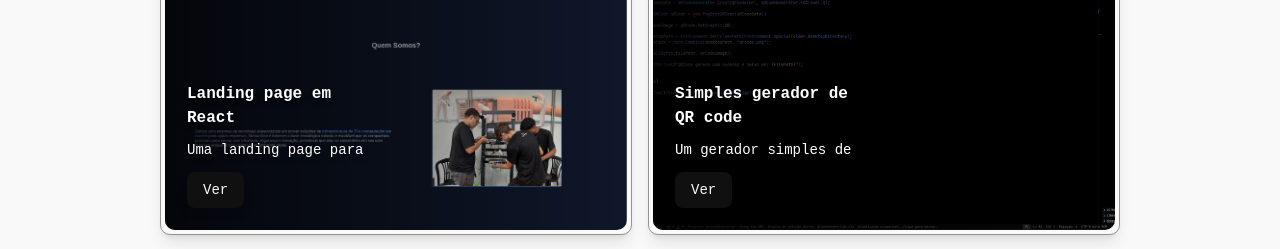
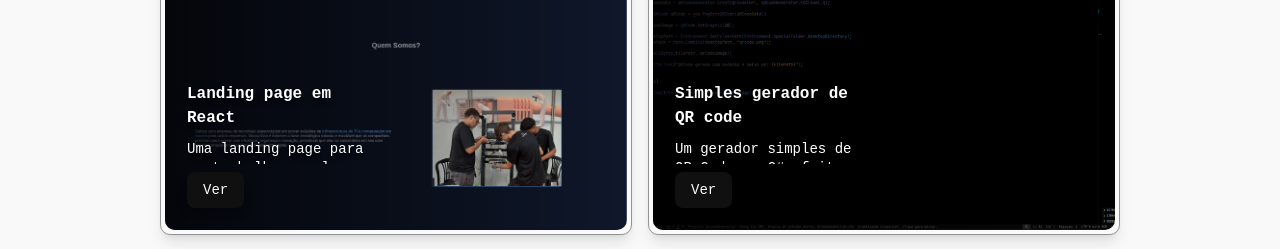
Before and after one commit to oficialThur/portfolio, a React (Vite) app: page /projetos in a window 1280 px wide. Shown: the part 370-619 px from the top of the page. Built offline with nearby package versions, Linux system fonts and the light colour scheme; no server answers.

Commit message:
card rolagem

```diff
--- a/src/router/Projects.tsx
+++ b/src/router/Projects.tsx
@@ -46,9 +46,9 @@ const Projects = () => {
                 style={{ backgroundImage: `url(${project.background})` }}
               >
                 <div className="absolute inset-0 bg-linear-to-r from-black/75 via-black/40 to-transparent" />
-                <div className="relative z-10 w-[50%] max-w-[50%] h-1/2 max-h-1/2 p-3 text-white flex flex-col overflow-hidden">
+                <div className="relative z-10 w-[50%] max-w-[50%] h-1/2 max-h-1/2 p-3 text-white flex flex-col overflow-hidden min-w-0">
                   <h3 className="text-shadow-lg text-shadow-black-100">{project.title}</h3>
-                  <p className="py-2.5 text-shadow-lg overflow-y-auto grow pr-1">{project.description}</p>
+                  <p className="py-2.5 text-shadow-lg grow pr-1 overflow-hidden overflow-x-hidden wrap-break-word whitespace-normal leading-snug text-sm md:text-base">{project.description}</p>
                   <Link to={project.link} className="mt-2 shrink-0">
                     <Button className="shadow-lg shadow-black-100">
                       Ver
```
